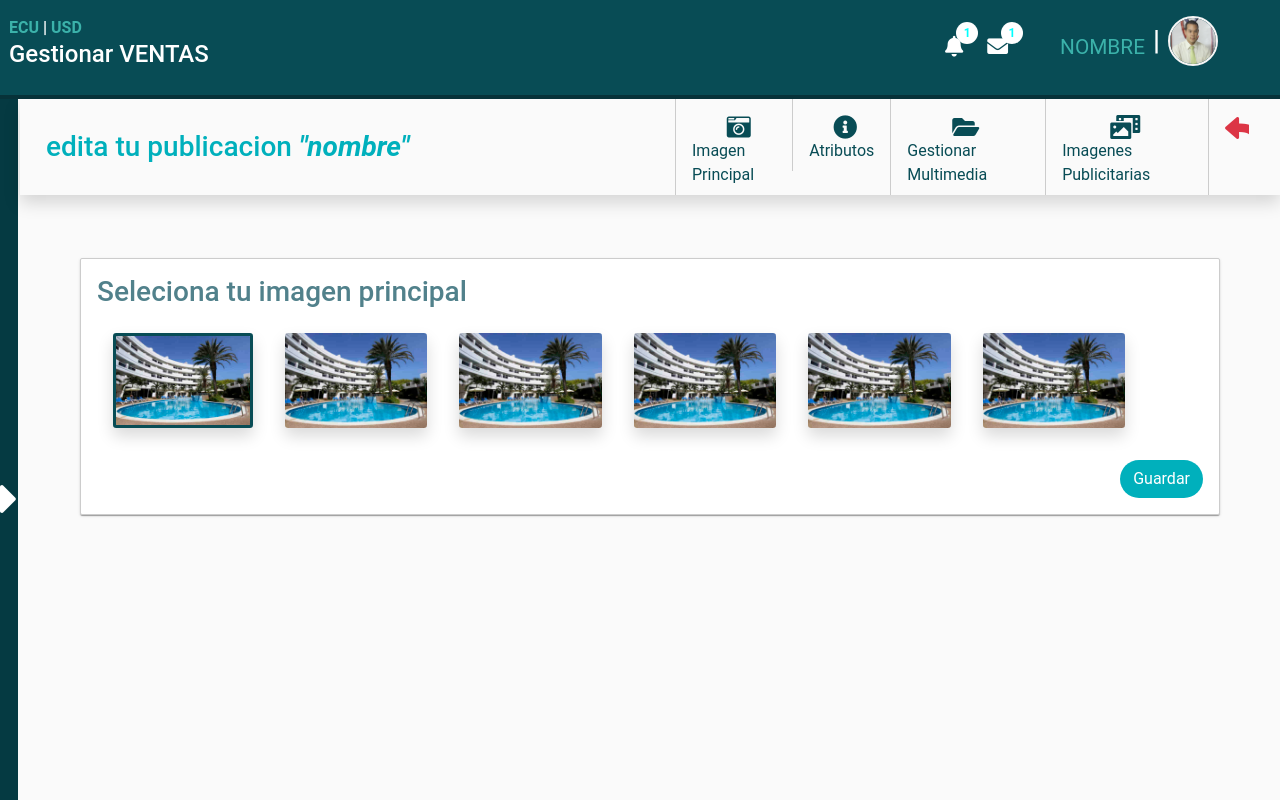
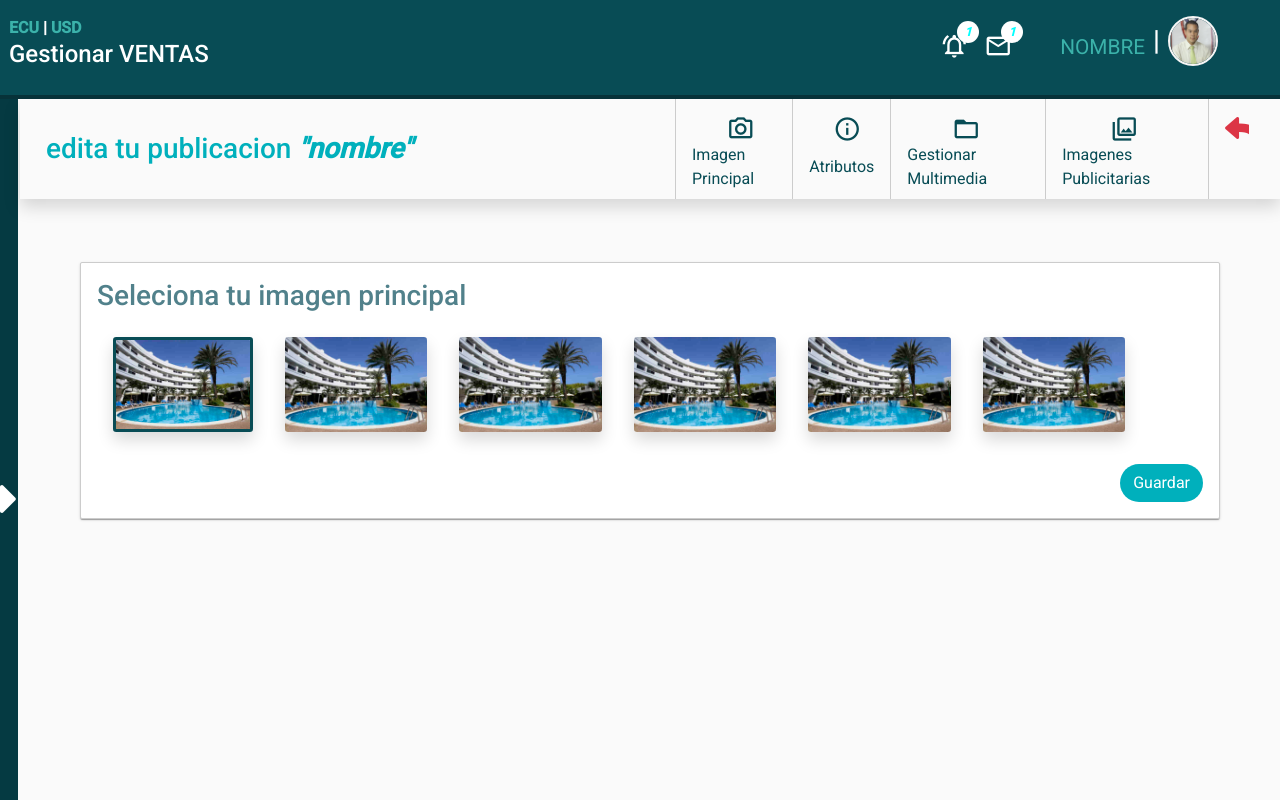
Before and after one commit to alfonsodav/smas-ventas, an Angular app: page /publicacion in a window 1280 px wide. Built offline with nearby package versions, Linux system fonts and the light colour scheme; what angular-bootstrap-md would draw is missing.

Commit message:
ajustes iconos

```diff
--- a/src/app/app.component.css
+++ b/src/app/app.component.css
@@ -61,7 +61,9 @@
 .hamburguesa{
   font-size: large;
   color: white;
-
+}
+.material-icons-outlined {
+  font-size: 28px !important;
 }
 
 /*                  Media Query               */
--- a/src/app/app.component.html
+++ b/src/app/app.component.html
@@ -12,7 +12,11 @@
             <div class="col-sm-6 col-4 nav-noti">
                 <div class="d-flex">
                 <div class="p-md-3 d-flex ">
-                <span class="p-2" ><i class="fa fa-bell p-1" matBadge="1"></i></span><span class="p-2"><i class="fa fa-envelope p-1" matBadge="1"></i></span>
+                <span class="material-icons-outlined text-white p-2">
+                    notifications_active
+                    <i matBadge="1"></i></span>
+                    <span class="material-icons-outlined text-white p-2">email<i matBadge="1"></i>
+                    </span>
             </div>
             <div class="p-md-3 d-flex nav-user ">
                 <a  routerLink="perfil" class="p-2">NOMBRE</a><h3 class="text-white">|</h3>
@@ -26,7 +30,7 @@
 </header>
 <mat-sidenav-container class="sidebar" autosize>
 
-    <mat-sidenav #sidenav class="sidenav mat-sidenav-opened mb-5" mode="side" opened="false" >
+    <mat-sidenav #sidenav class="sidenav mat-sidenav-opened mb-5" mode="{{mode}}" opened="false" >
         <ul class="mt-3 ml-md-n3 ml-n5">
             <li class="text-white list-unstyled p-2 " *ngFor="let item of menu">
                 <i class="fa {{item.icon}} pt-1" ></i>
--- a/src/app/app.component.ts
+++ b/src/app/app.component.ts
@@ -1,11 +1,12 @@
-import { Component } from '@angular/core';
+import { Component, OnInit, } from '@angular/core';
 
 @Component({
   selector: 'app-root',
   templateUrl: './app.component.html',
   styleUrls: ['./app.component.css']
 })
-export class AppComponent {
+export class AppComponent implements OnInit {
+
   menu: any[] = [
     {
       icon: 'fa-newspaper',
@@ -44,4 +45,12 @@ export class AppComponent {
     }
   ];
   title = 'smas';
+  mode = 'over';
+
+  ngOnInit() {
+    if ( window.screen.width > 800) {
+      this.mode = 'side';
+    }
+  }
+
 }
--- a/src/app/view/publicacion/cambiar-atributos/cambiar-atributos.component.html
+++ b/src/app/view/publicacion/cambiar-atributos/cambiar-atributos.component.html
@@ -5,18 +5,20 @@
       <a class="nav-link"  routerLink="/publicaciones"><mat-icon class="fa fa-reply fa-2x text-danger"></mat-icon></a>
     </div>
   </div>
-    <div class="justify-content-end d-flex col-md-6 col-12 enlaces">
+  <div class="justify-content-end d-flex col-md-6 col-12 enlaces">
     <div id="primero">
-      <a class="nav-link" routerLink="/publicacion"><i class="fa fa-camera-retro"></i>Imagen Principal</a>
+      <a class="nav-link" routerLink="/publicacion"><i class="material-icons-outlined">
+        photo_camera
+      </i>Imagen Principal</a>
     </div>
     <div>
-      <a class="nav-link"  routerLink="/publicacion/atributos"><i class="fa fa-info-circle"></i>Atributos</a>
+      <a class="nav-link"  routerLink="/publicacion/atributos" style="height: 100%;"><i class="material-icons-outlined">info</i>Atributos</a>
     </div>
     <div>
-      <a class="nav-link" routerLink="/publicacion/gestionar"><i class="fa fa-folder-open"></i>Gestionar Multimedia</a>
+      <a class="nav-link" routerLink="/publicacion/gestionar"><i class="material-icons-outlined">folder_open</i>Gestionar Multimedia</a>
     </div>
     <div id="ultimo">
-      <a class="nav-link" routerLink="/publicacion/publicitaria"><i class="fa fa-photo-video"></i>Imagenes Publicitarias</a>
+      <a class="nav-link" routerLink="/publicacion/publicitaria"><i class="material-icons-outlined">photo_library</i>Imagenes Publicitarias</a>
     </div>
     <div id="regresar">
       <a class="nav-link"  routerLink="/publicaciones"><mat-icon class="fa fa-reply fa-2x text-danger"></mat-icon></a>
--- a/src/app/view/publicacion/gestionar/gestionar.component.html
+++ b/src/app/view/publicacion/gestionar/gestionar.component.html
@@ -5,18 +5,20 @@
       <a class="nav-link"  routerLink="/publicaciones"><mat-icon class="fa fa-reply fa-2x text-danger"></mat-icon></a>
     </div>
   </div>
-    <div class="justify-content-end d-flex col-md-6 col-12 enlaces">
+  <div class="justify-content-end d-flex col-md-6 col-12 enlaces">
     <div id="primero">
-      <a class="nav-link" routerLink="/publicacion"><i class="fa fa-camera-retro"></i>Imagen Principal</a>
+      <a class="nav-link" routerLink="/publicacion"><i class="material-icons-outlined">
+        photo_camera
+      </i>Imagen Principal</a>
     </div>
     <div>
-      <a class="nav-link"  routerLink="/publicacion/atributos"><i class="fa fa-info-circle"></i>Atributos</a>
+      <a class="nav-link"  routerLink="/publicacion/atributos" style="height: 100%;"><i class="material-icons-outlined">info</i>Atributos</a>
     </div>
     <div>
-      <a class="nav-link" routerLink="/publicacion/gestionar"><i class="fa fa-folder-open"></i>Gestionar Multimedia</a>
+      <a class="nav-link" routerLink="/publicacion/gestionar"><i class="material-icons-outlined">folder_open</i>Gestionar Multimedia</a>
     </div>
     <div id="ultimo">
-      <a class="nav-link" routerLink="/publicacion/publicitaria"><i class="fa fa-photo-video"></i>Imagenes Publicitarias</a>
+      <a class="nav-link" routerLink="/publicacion/publicitaria"><i class="material-icons-outlined">photo_library</i>Imagenes Publicitarias</a>
     </div>
     <div id="regresar">
       <a class="nav-link"  routerLink="/publicaciones"><mat-icon class="fa fa-reply fa-2x text-danger"></mat-icon></a>
--- a/src/app/view/publicacion/publicacion.component.css
+++ b/src/app/view/publicacion/publicacion.component.css
@@ -82,6 +82,9 @@ a:hover{
 .guardar{
     background-color: #00b0bc;
 }
+.material-icons-outlined {
+    font-size: 28px !important;
+}
 @media(max-width:960px){
     #regresar{
      display: none;
--- a/src/app/view/publicacion/publicacion.component.html
+++ b/src/app/view/publicacion/publicacion.component.html
@@ -7,16 +7,18 @@
   </div>
     <div class="justify-content-end d-flex col-md-6 col-12 enlaces">
     <div id="primero">
-      <a class="nav-link" routerLink="/publicacion"><i class="fa fa-camera-retro"></i>Imagen Principal</a>
+      <a class="nav-link" routerLink="/publicacion"><i class="material-icons-outlined">
+        photo_camera
+      </i>Imagen Principal</a>
     </div>
     <div>
-      <a class="nav-link"  routerLink="/publicacion/atributos"><i class="fa fa-info-circle"></i>Atributos</a>
+      <a class="nav-link"  routerLink="/publicacion/atributos" style="height: 100%;"><i class="material-icons-outlined">info</i>Atributos</a>
     </div>
     <div>
-      <a class="nav-link" routerLink="/publicacion/gestionar"><i class="fa fa-folder-open"></i>Gestionar Multimedia</a>
+      <a class="nav-link" routerLink="/publicacion/gestionar"><i class="material-icons-outlined">folder_open</i>Gestionar Multimedia</a>
     </div>
     <div id="ultimo">
-      <a class="nav-link" routerLink="/publicacion/publicitaria"><i class="fa fa-photo-video"></i>Imagenes Publicitarias</a>
+      <a class="nav-link" routerLink="/publicacion/publicitaria"><i class="material-icons-outlined">photo_library</i>Imagenes Publicitarias</a>
     </div>
     <div id="regresar">
       <a class="nav-link"  routerLink="/publicaciones"><mat-icon class="fa fa-reply fa-2x text-danger"></mat-icon></a>
--- a/src/app/view/publicacion/publicitaria/publicitaria.component.html
+++ b/src/app/view/publicacion/publicitaria/publicitaria.component.html
@@ -5,18 +5,20 @@
       <a class="nav-link"  routerLink="/publicaciones"><mat-icon class="fa fa-reply fa-2x text-danger"></mat-icon></a>
     </div>
   </div>
-    <div class="justify-content-end d-flex col-md-6 col-12 enlaces">
+  <div class="justify-content-end d-flex col-md-6 col-12 enlaces">
     <div id="primero">
-      <a class="nav-link" routerLink="/publicacion"><i class="fa fa-camera-retro"></i>Imagen Principal</a>
+      <a class="nav-link" routerLink="/publicacion"><i class="material-icons-outlined">
+        photo_camera
+      </i>Imagen Principal</a>
     </div>
     <div>
-      <a class="nav-link"  routerLink="/publicacion/atributos"><i class="fa fa-info-circle"></i>Atributos</a>
+      <a class="nav-link"  routerLink="/publicacion/atributos" style="height: 100%;"><i class="material-icons-outlined">info</i>Atributos</a>
     </div>
     <div>
-      <a class="nav-link" routerLink="/publicacion/gestionar"><i class="fa fa-folder-open"></i>Gestionar Multimedia</a>
+      <a class="nav-link" routerLink="/publicacion/gestionar"><i class="material-icons-outlined">folder_open</i>Gestionar Multimedia</a>
     </div>
     <div id="ultimo">
-      <a class="nav-link" routerLink="/publicacion/publicitaria"><i class="fa fa-photo-video"></i>Imagenes Publicitarias</a>
+      <a class="nav-link" routerLink="/publicacion/publicitaria"><i class="material-icons-outlined">photo_library</i>Imagenes Publicitarias</a>
     </div>
     <div id="regresar">
       <a class="nav-link"  routerLink="/publicaciones"><mat-icon class="fa fa-reply fa-2x text-danger"></mat-icon></a>
--- a/src/index.html
+++ b/src/index.html
@@ -6,8 +6,8 @@
   <base href="/">
   <meta name="viewport" content="width=device-width, initial-scale=1">
   <link rel="icon" type="image/x-icon" href="favicon.ico">
-  <!--<link href="https://fonts.googleapis.com/css?family=Roboto:300,400,500&display=swap" rel="stylesheet">
-  <link href="https://fonts.googleapis.com/icon?family=Material+Icons" rel="stylesheet">-->
+  <link href="https://fonts.googleapis.com/css?family=Roboto:300,400,500&display=swap" rel="stylesheet">
+  <link href="https://fonts.googleapis.com/icon?family=Material+Icons+Outlined" rel="stylesheet">
 </head>
 <body>
   <app-root></app-root>
```
